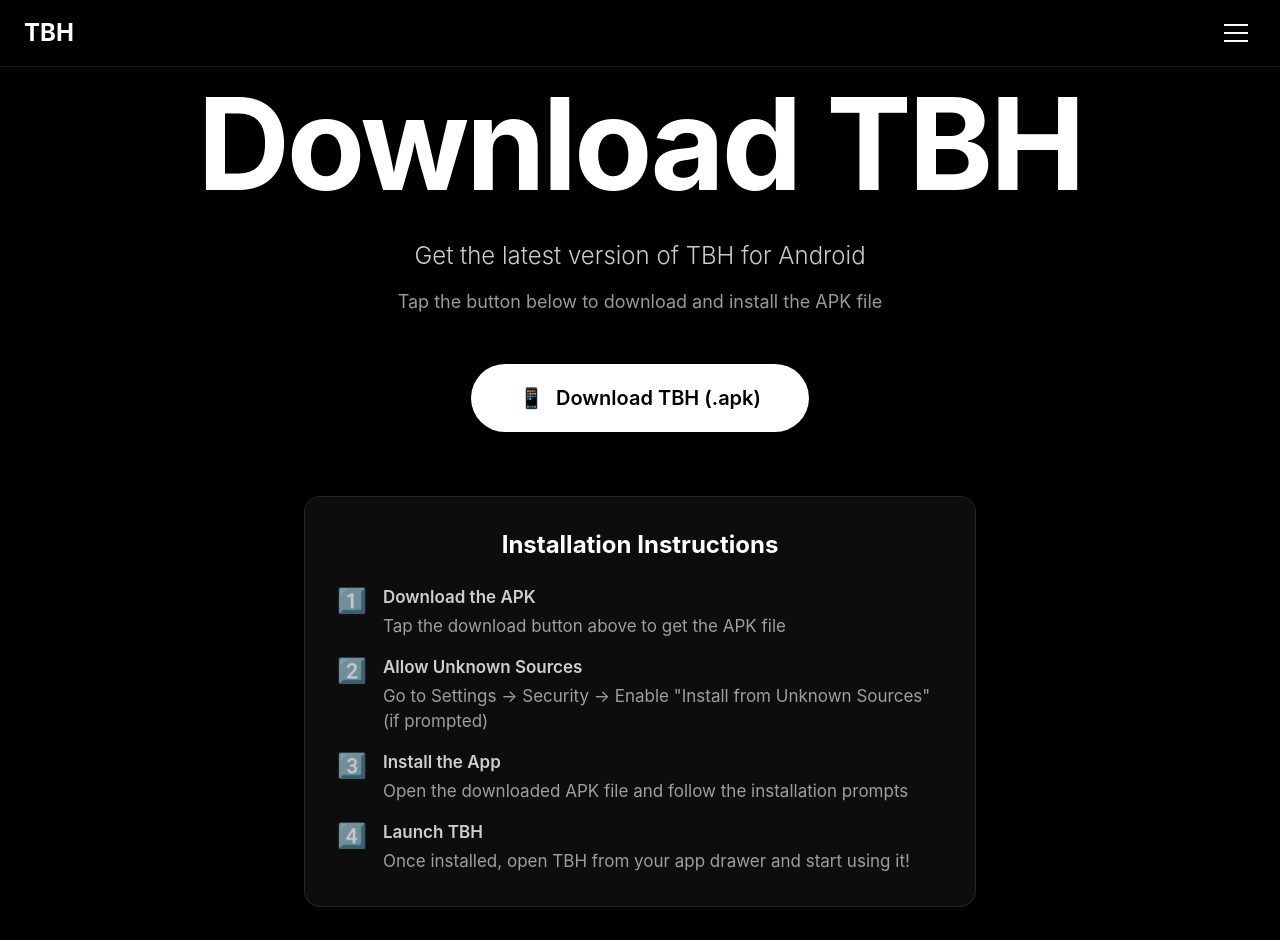
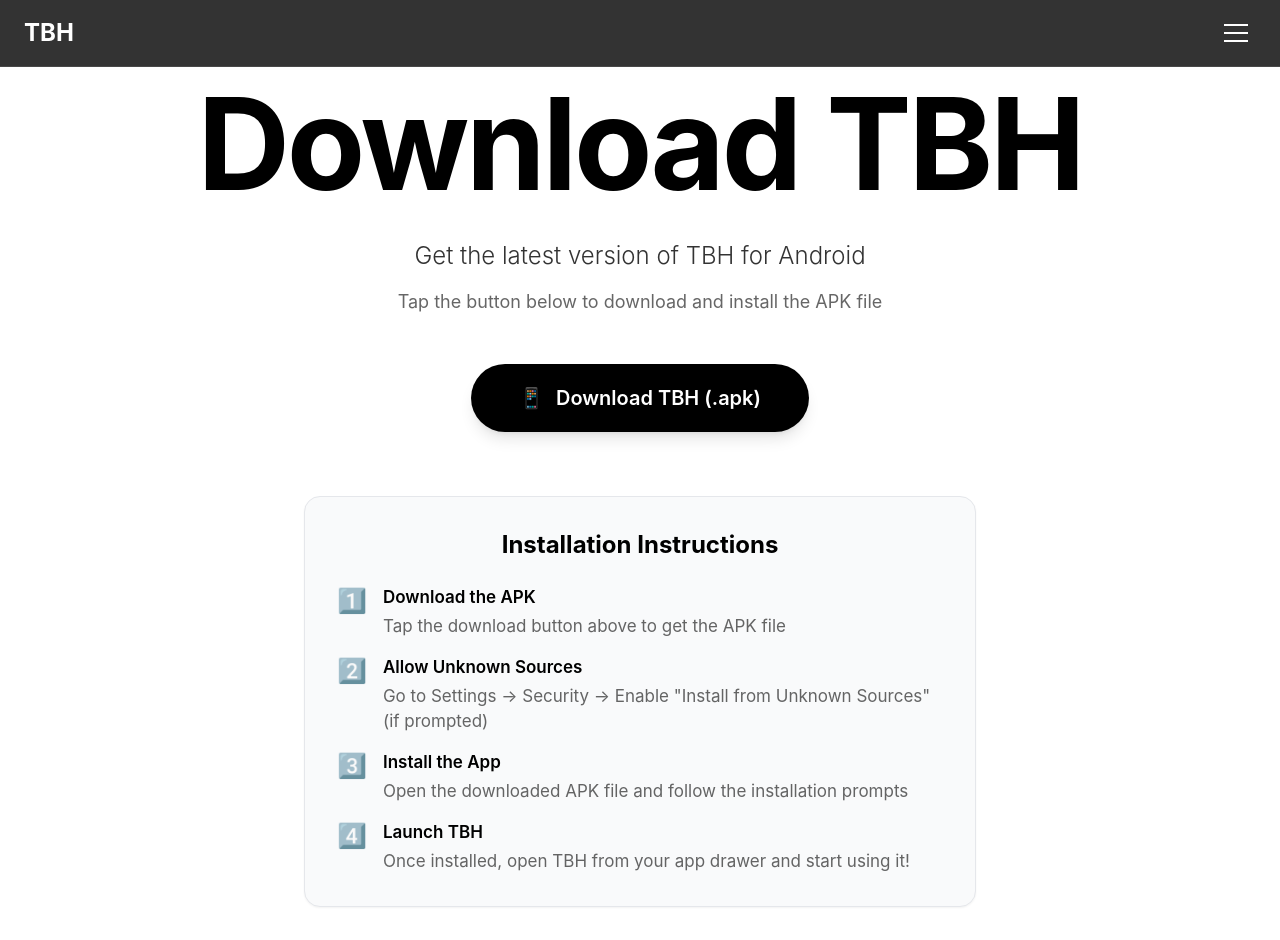
Before and after one commit to tobehonestlabs-rgb/TBH, a Next.js app: page /download in a window 1280 px wide. Shown: the top 940 px of the page. Built offline with nearby package versions, Linux system fonts and the light colour scheme.

Commit message:
download page in light theme

```diff
--- a/app/download/page.tsx
+++ b/app/download/page.tsx
@@ -13,22 +13,22 @@ export default function DownloadPage() {
   }
 
   return (
-    <main className="min-h-screen bg-black">
+    <main className="min-h-screen bg-white">
       <Header />
 
-      <section className="relative min-h-screen flex items-center justify-center pt-20 bg-black">
+      <section className="relative min-h-screen flex items-center justify-center pt-20 bg-white">
         <div className="container mx-auto px-6 text-center">
           <div className="max-w-4xl mx-auto">
             {/* Main Title */}
-            <h1 className="text-6xl md:text-8xl lg:text-9xl font-bold mb-8 tracking-tight text-white">
+            <h1 className="text-6xl md:text-8xl lg:text-9xl font-bold mb-8 tracking-tight text-black">
               Download TBH
             </h1>
 
             {/* Description */}
-            <p className="text-xl md:text-2xl text-white/80 mb-4 font-light">
+            <p className="text-xl md:text-2xl text-black/80 mb-4 font-light">
               Get the latest version of TBH for Android
             </p>
-            <p className="text-lg text-white/60 mb-12">
+            <p className="text-lg text-black/60 mb-12">
               Tap the button below to download and install the APK file
             </p>
 
@@ -38,7 +38,7 @@ export default function DownloadPage() {
                 href={APK_URL}
                 download
                 onClick={handleDownload}
-                className="px-12 py-5 bg-white text-black rounded-full text-xl font-semibold hover:bg-white/90 transition-all transform hover:scale-105 shadow-lg hover:shadow-xl inline-flex items-center gap-3"
+                className="px-12 py-5 bg-black text-white rounded-full text-xl font-semibold hover:bg-black/90 transition-all transform hover:scale-105 shadow-lg hover:shadow-xl inline-flex items-center gap-3"
               >
                 <span>📱</span>
                 <span>Download TBH (.apk)</span>
@@ -46,42 +46,42 @@ export default function DownloadPage() {
             </div>
 
             {/* Instructions */}
-            <div className="mt-16 glass-card p-8 max-w-2xl mx-auto">
-              <h2 className="text-2xl font-bold text-white mb-6">Installation Instructions</h2>
-              <div className="text-left space-y-4 text-white/80">
+            <div className="mt-16 bg-gray-50 border border-gray-200 rounded-2xl p-8 max-w-2xl mx-auto shadow-sm">
+              <h2 className="text-2xl font-bold text-black mb-6">Installation Instructions</h2>
+              <div className="text-left space-y-4 text-black/80">
                 <div className="flex gap-4">
                   <span className="text-2xl">1️⃣</span>
                   <div>
-                    <p className="font-semibold mb-1">Download the APK</p>
-                    <p className="text-white/60">Tap the download button above to get the APK file</p>
+                    <p className="font-semibold mb-1 text-black">Download the APK</p>
+                    <p className="text-black/60">Tap the download button above to get the APK file</p>
                   </div>
                 </div>
                 <div className="flex gap-4">
                   <span className="text-2xl">2️⃣</span>
                   <div>
-                    <p className="font-semibold mb-1">Allow Unknown Sources</p>
-                    <p className="text-white/60">Go to Settings → Security → Enable "Install from Unknown Sources" (if prompted)</p>
+                    <p className="font-semibold mb-1 text-black">Allow Unknown Sources</p>
+                    <p className="text-black/60">Go to Settings → Security → Enable "Install from Unknown Sources" (if prompted)</p>
                   </div>
                 </div>
                 <div className="flex gap-4">
                   <span className="text-2xl">3️⃣</span>
                   <div>
-                    <p className="font-semibold mb-1">Install the App</p>
-                    <p className="text-white/60">Open the downloaded APK file and follow the installation prompts</p>
+                    <p className="font-semibold mb-1 text-black">Install the App</p>
+                    <p className="text-black/60">Open the downloaded APK file and follow the installation prompts</p>
                   </div>
                 </div>
                 <div className="flex gap-4">
                   <span className="text-2xl">4️⃣</span>
                   <div>
-                    <p className="font-semibold mb-1">Launch TBH</p>
-                    <p className="text-white/60">Once installed, open TBH from your app drawer and start using it!</p>
+                    <p className="font-semibold mb-1 text-black">Launch TBH</p>
+                    <p className="text-black/60">Once installed, open TBH from your app drawer and start using it!</p>
                   </div>
                 </div>
               </div>
             </div>
 
             {/* Note */}
-            <div className="mt-8 text-white/50 text-sm">
+            <div className="mt-8 text-black/50 text-sm">
               <p>⚠️ This is a test build. For production releases, download from the official app stores.</p>
             </div>
           </div>
```
